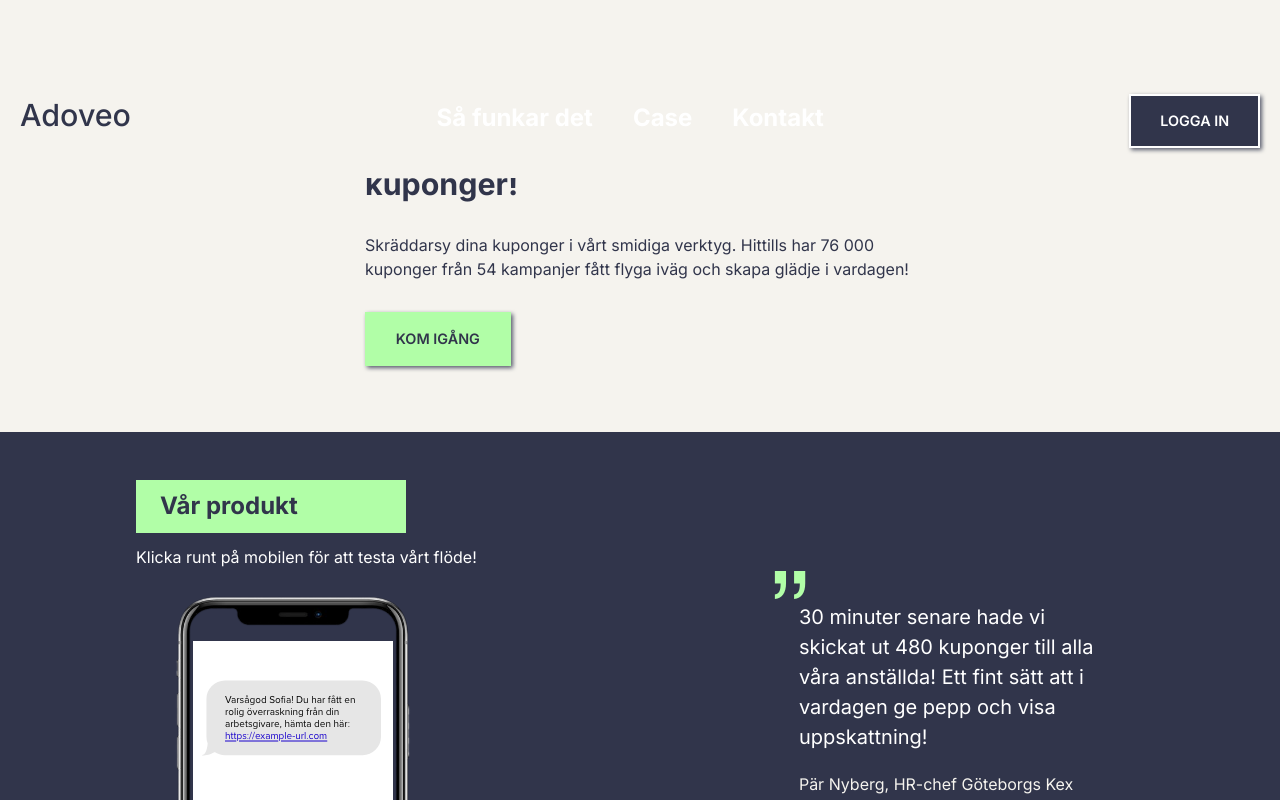
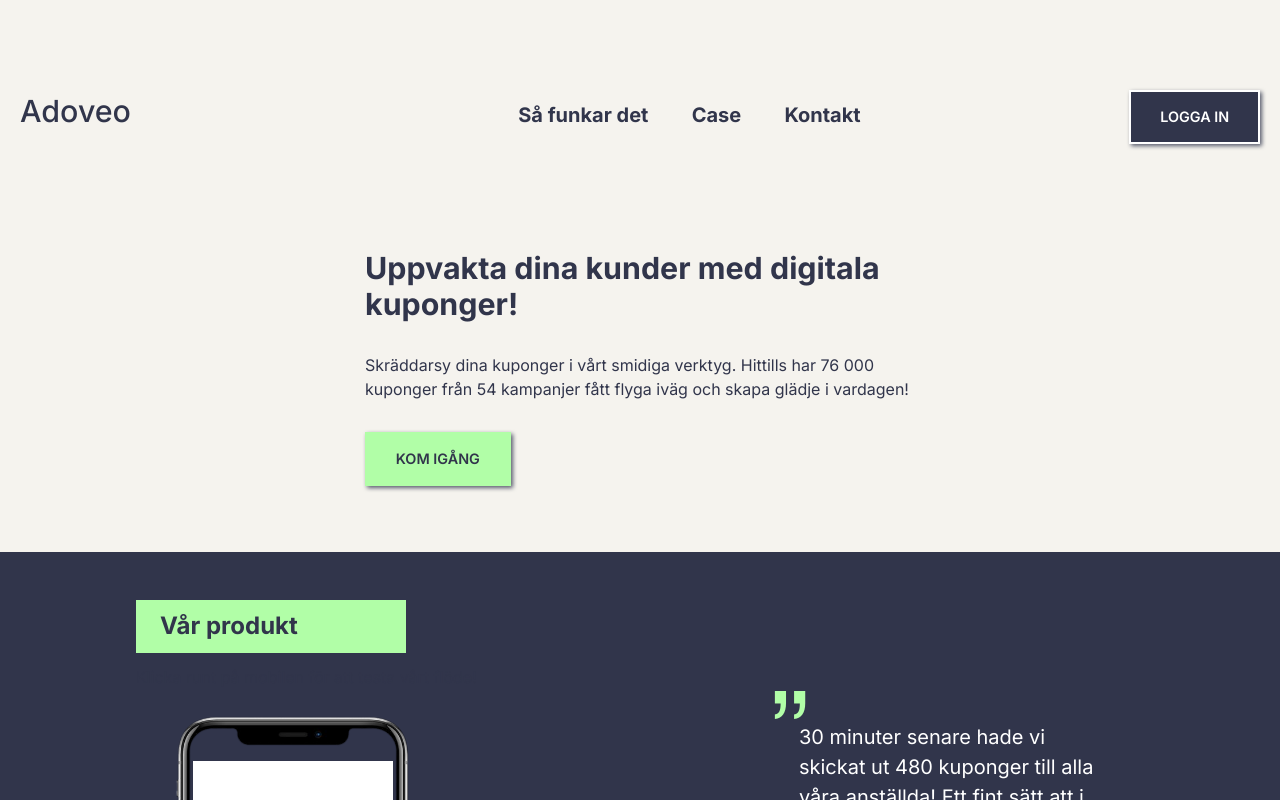
Before and after one commit to NagaVenkata/coupon-system-frontend, a React (Create React App) app: page / in a window 1280 px wide. Shown: the top 800 px of the page. Built offline with nearby package versions, Linux system fonts and the light colour scheme; a web font is replaced by a local one.

Commit message:
add newdesign to nav header desktop + adjust introsection to desktop

```diff
--- a/src/components/check-credentials/login.module.scss
+++ b/src/components/check-credentials/login.module.scss
@@ -16,6 +16,7 @@ $debugging: false; //TODO remove, only for testing
     @include colorSideNavSliderDark;
     display: flex;
     align-items: flex-start;
+    justify-content: center;
     gap: 20px;
     z-index: 8;
 
@@ -26,6 +27,7 @@ $debugging: false; //TODO remove, only for testing
 
 .styleCloseBtn {
     @include styleCloseBtnDarkBg;
+    align-self: flex-end;
 }
 
 .styleCloseBtn:hover {
@@ -51,6 +53,8 @@ $debugging: false; //TODO remove, only for testing
 .textWrapper {
     max-width: 400px;
     padding-top: 20px;
+    display: flex;
+    flex-direction: column;
 
     @if $debugging {
         outline: 2px solid purple;
@@ -95,6 +99,7 @@ $debugging: false; //TODO remove, only for testing
 }
 .bodyCopy {
     @include styleBodyCopy;
+    @include colorPDarkBg;
 }
 .link {
     @include styleBodyCopy;
@@ -107,6 +112,8 @@ $debugging: false; //TODO remove, only for testing
 }
 .errorMsg {
     @include fontError;
+    max-width: 300px;
+
 }
 
 .loginLastSection {
--- a/src/components/check-credentials/register.js
+++ b/src/components/check-credentials/register.js
@@ -89,7 +89,7 @@ export default function Register(props) {
         <div id='textWrapper' className={styles.textWrapper}>
           <button className={styles.styleCloseBtn} onClick={props.onClickClose}>X</button>
           <h3 className={styles.h3}>Skapa konto</h3>
-          <p>
+          <p className={styles.bodyCopy}>
             Första steget för att skicka ut skräddarsydda kuponger är att skapa ett konto.
           </p>
         </div>
--- a/src/components/check-credentials/register.module.scss
+++ b/src/components/check-credentials/register.module.scss
@@ -6,6 +6,15 @@ $height-input-btn: 50px;
 .registerWrapper {
     @include styleSlider;
     @include colorSideNavSliderLight;
+    display: flex;
+    // align-items: flex-start;
+    // justify-content: center;
+    // gap: 20px;
+    // z-index: 8;
+    // display: flex;
+    flex-direction: column;
+    align-items: center;
+    // justify-content: flex-start;
 }
 
 .h3 {
@@ -16,7 +25,9 @@ $height-input-btn: 50px;
 .h4 {
     @include fontH5;
 }
-
+.bodyCopy {
+    @include styleBodyCopy;
+}
 
 .input {
     @include styleInput;
@@ -44,6 +55,7 @@ $height-input-btn: 50px;
 
 .styleCloseBtn {
     @include styleCloseBtnDarkBg;
+    align-self: flex-end;
 }
 
 .styleCloseBtn:hover {
@@ -60,12 +72,23 @@ $height-input-btn: 50px;
 .textWrapper {
     max-width: 400px;
     padding-top: 20px;
+    display: flex;
+    flex-direction: column;
+
 }
 .inputLabel {
     @include styleInputLabel;
 }
 
+.errorMsgWrapper {
+    //
+}
 .errorMsg {
-    color: red;
+    @include fontError;
+    margin-bottom: 0;
     // border: 1px solid black;
 }
+
+.h6 {
+    margin-top: 66px;
+}
--- a/src/components/footer/footer.module.scss
+++ b/src/components/footer/footer.module.scss
@@ -143,7 +143,7 @@ $debugging: false; //TODO remove, only for testing
 .copyrightText {
   text-align: center;
   margin-bottom: 0;
-  padding-bottom: 10px;
+  padding-bottom: 24px;
   @include stylePCursive;
 }
 
--- a/src/components/header/header.js
+++ b/src/components/header/header.js
@@ -70,10 +70,10 @@ export default function Header(props) {
           </nav> : ''}
 
           <nav id='navHeader' className={styles.navHeader}>
-            <ul id='menuWrapper' className={styles.menuWrapper}>
-                <li><a className={styles.menuItem}href='http://adoveo.se/'>Så funkar det</a></li>
-                <li><a className={styles.menuItem}href='http://adoveo.se/'>Case</a></li>
-                <li><a className={styles.menuItem} href='http://adoveo.se/'>Kontakt</a></li>
+            <ul id='menuHeaderWrapper' className={styles.menuHeaderWrapper}>
+                <li><a className={styles.menuHeaderItem}href='http://adoveo.se/'>Så funkar det</a></li>
+                <li><a className={styles.menuHeaderItem}href='http://adoveo.se/'>Case</a></li>
+                <li><a className={styles.menuHeaderItem} href='http://adoveo.se/'>Kontakt</a></li>
             </ul>
           </nav>
 
--- a/src/components/header/header.module.scss
+++ b/src/components/header/header.module.scss
@@ -53,6 +53,7 @@ $debugging: false; //TODO remove, only for testing
     width: 120px;
 }
 
+//mobile nav
 .sideNavSliderShow {
     @include styleSideNav;
     @include styleMenuItems;
@@ -64,7 +65,6 @@ $debugging: false; //TODO remove, only for testing
 .menuWrapper {
     @include styleMenuWrapper;
 }
-
 //menuItems
 a {
     text-decoration: none;
@@ -75,9 +75,25 @@ a:hover {
     @include colorHoverLinks;
     text-decoration: underline;
 }
-
 .menuItem {
     margin-bottom: 20px;
+}
+
+//desktop menuNav
+.menuHeaderWrapper {
+    @include fontH5;
+    list-style: none;
+    margin-top: 80px;
+    display: flex;
+    justify-content: space-between;
+    min-width: 130%;
+
+    @if $debugging {
+        outline: 2px solid black;
+    }
+}
+.menuHeaderItem {
+    color: $color-dark-blue;
 }
 
 
--- a/src/components/home/intro-wrapper.module.scss
+++ b/src/components/home/intro-wrapper.module.scss
@@ -35,8 +35,7 @@ $debugging: false; //TODO remove, only for testing
 //TBD tablet
 @media screen and (min-width: 736px) {
     .introWrapper {
-
-
+        margin-top: 120px;
     }
 }
 
--- a/src/components/how-it-works/how-it-works.module.scss
+++ b/src/components/how-it-works/how-it-works.module.scss
@@ -40,6 +40,7 @@ $debugging: false; //TODO remove, only for testing
 .stepCard {
     width: 240px;
     // height: 320px;
+    margin-right: 24px;
     @if $debugging {
         outline: 2px solid black;
     }
--- a/src/pages/homepage.module.scss
+++ b/src/pages/homepage.module.scss
@@ -26,7 +26,7 @@ $debugging: false; //TODO remove, only for testing
     overflow: hidden;
     top: 0;
     position: fixed;
-    // z-index: 8;
+    z-index: 8;
 
     @if $debugging {
         outline: 2px solid black;
--- a/src/scss/assets/_elements.scss
+++ b/src/scss/assets/_elements.scss
@@ -58,7 +58,6 @@
 }
 @mixin styleBodyCopy {
     @include fontBodyCopy;
-    @include colorPDarkBg;
     margin-bottom: 12px;
 }
 
@@ -190,7 +189,7 @@ $height-input-btn: 50px;
     width: 100%;
     padding: 6px 30px 0px 30px;
     bottom: 0;
-    z-index: 7;
+    z-index: 9;
     right: 0;
 
 }
```
